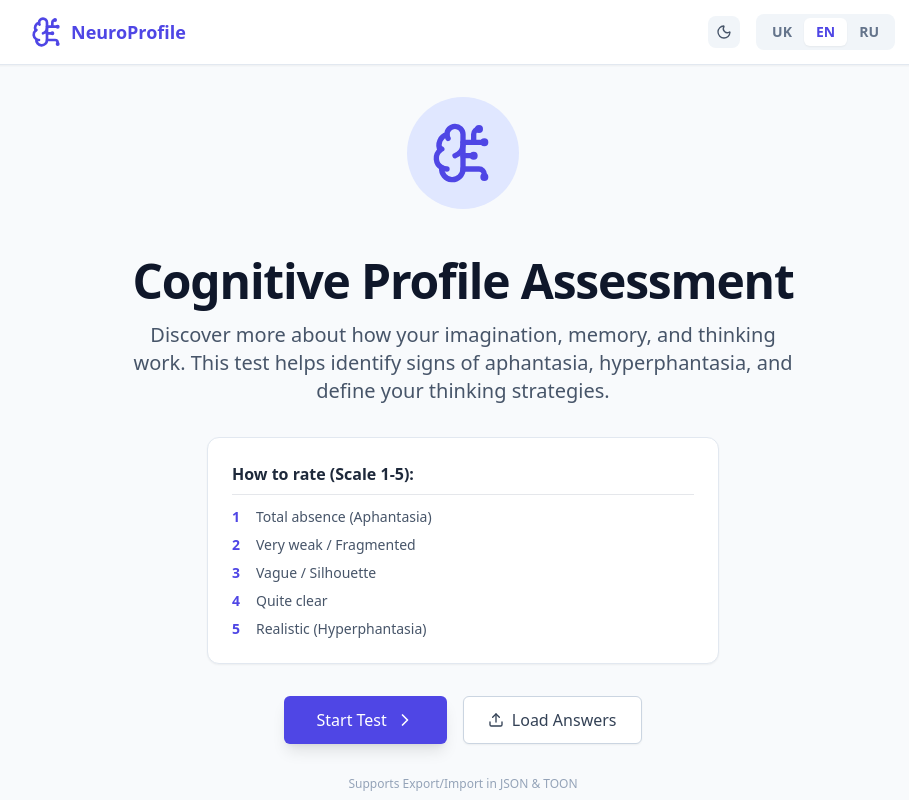
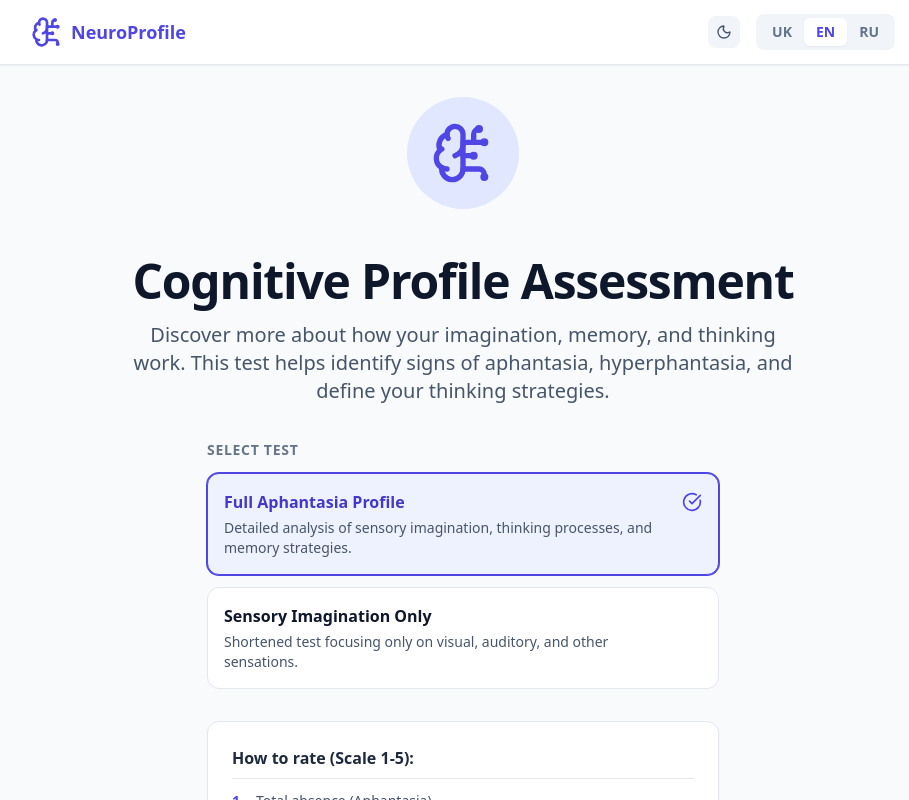
Before and after one commit to ingvar-soloma/Cognitive-Profile-Aphantasia-Test, a React (Vite) app: page / in a window 1280 px wide. Shown: the top 800 px of the page, without its empty margins (177-1086 px from the left). Built offline with nearby package versions, Linux system fonts and the light colour scheme.

Commit message:
feat: Add multi-survey support with per-survey state persistence and user ID tracking.

```diff
--- a/App.tsx
+++ b/App.tsx
@@ -1,5 +1,5 @@
 import React, { useState, useMemo, useRef, useEffect } from 'react';
-import { SURVEY_DATA } from './constants';
+import { AVAILABLE_SURVEYS } from './constants';
 import { Answer, LocalizedCategoryData, Language } from './types';
 import { QuestionCard } from './components/QuestionCard';
 import { Results } from './components/Results';
@@ -35,6 +35,23 @@ const App: React.FC = () => {
     }
     return 'light';
   });
+  const [activeSurveyId, setActiveSurveyId] = useState<string>(AVAILABLE_SURVEYS[0].id);
+  const [userId, setUserId] = useState<string>('');
+
+  // Initialize User ID
+  useEffect(() => {
+      let storedUserId = localStorage.getItem('neuroprofile_user_id');
+      if (!storedUserId) {
+          storedUserId = 'user_' + Math.random().toString(36).substr(2, 9) + '_' + Date.now().toString(36);
+          localStorage.setItem('neuroprofile_user_id', storedUserId);
+      }
+      setUserId(storedUserId);
+  }, []);
+
+  const currentSurvey = useMemo(() =>
+      AVAILABLE_SURVEYS.find(s => s.id === activeSurveyId) || AVAILABLE_SURVEYS[0]
+  , [activeSurveyId]);
+
   const fileInputRef = useRef<HTMLInputElement>(null);
 
   // Handle Theme Logic
@@ -53,7 +70,7 @@ const App: React.FC = () => {
   // Auto-Save & Restore Logic
   useEffect(() => {
     // Check for saved state on mount
-    const saved = localStorage.getItem(LOCAL_STORAGE_KEY);
+    const saved = localStorage.getItem(LOCAL_STORAGE_KEY + '_' + activeSurveyId);
     if (saved) {
       try {
         const parsed = JSON.parse(saved);
@@ -65,8 +82,13 @@ const App: React.FC = () => {
       } catch (e) {
         console.error("Failed to restore state", e);
       }
+    } else {
+        // Reset if no saved state for this survey
+        setAnswers({});
+        setCurrentCategoryIndex(0);
+        setAppState(AppState.INTRO);
     }
-  }, []);
+  }, [activeSurveyId]);
 
   useEffect(() => {
     // Save state whenever it changes
@@ -74,11 +96,14 @@ const App: React.FC = () => {
         const stateToSave = {
             answers,
             currentCategoryIndex,
-            appState
+            appState,
+            userId,
+            surveyId: activeSurveyId,
+            updatedAt: new Date().toISOString()
         };
-        localStorage.setItem(LOCAL_STORAGE_KEY, JSON.stringify(stateToSave));
+        localStorage.setItem(LOCAL_STORAGE_KEY + '_' + activeSurveyId, JSON.stringify(stateToSave));
     }
-  }, [answers, currentCategoryIndex, appState]);
+  }, [answers, currentCategoryIndex, appState, activeSurveyId, userId]);
 
   useEffect(() => {
       // Warn on exit if in survey
@@ -95,7 +120,7 @@ const App: React.FC = () => {
 
   // Derive Localized Data
   const localizedCategories: LocalizedCategoryData[] = useMemo(() => {
-    return SURVEY_DATA.map(cat => ({
+    return currentSurvey.categories.map(cat => ({
       id: cat.id,
       title: cat.title[language],
       description: cat.description[language],
@@ -119,7 +144,7 @@ const App: React.FC = () => {
   const activeCategory = localizedCategories[currentCategoryIndex];
 
   // Progress Calculation
-  const totalQuestions = useMemo(() => SURVEY_DATA.reduce((acc, cat) => acc + cat.questions.length, 0), []);
+  const totalQuestions = useMemo(() => currentSurvey.categories.reduce((acc, cat) => acc + cat.questions.length, 0), [currentSurvey]);
   const answeredCount = Object.keys(answers).length;
   const progressPercent = Math.round((answeredCount / totalQuestions) * 100);
 
@@ -152,14 +177,14 @@ const App: React.FC = () => {
     setAnswers({});
     setCurrentCategoryIndex(0);
     setAppState(AppState.INTRO);
-    localStorage.removeItem(LOCAL_STORAGE_KEY);
+    localStorage.removeItem(LOCAL_STORAGE_KEY + '_' + activeSurveyId);
   };
 
   const downloadProgress = () => {
       const dataStr = "data:text/json;charset=utf-8," + encodeURIComponent(JSON.stringify(answers, null, 2));
       const downloadAnchorNode = document.createElement('a');
       downloadAnchorNode.setAttribute("href", dataStr);
-      downloadAnchorNode.setAttribute("download", `neuroprofile_answers_${new Date().toISOString().slice(0,10)}.json`);
+      downloadAnchorNode.setAttribute("download", `neuroprofile_${userId}_${activeSurveyId}_${new Date().toISOString().slice(0,10)}.json`);
       document.body.appendChild(downloadAnchorNode); // required for firefox
       downloadAnchorNode.click();
       downloadAnchorNode.remove();
@@ -305,6 +330,36 @@ const App: React.FC = () => {
                 </p>
             </div>
 
+            {/* Survey Selector */}
+            <div className="w-full max-w-lg space-y-3 text-left">
+               <label className="text-sm font-semibold text-slate-500 dark:text-slate-400 uppercase tracking-wider">
+                   Select Test
+               </label>
+               <div className="grid grid-cols-1 gap-3">
+                   {AVAILABLE_SURVEYS.map(survey => (
+                       <button
+                           key={survey.id}
+                           onClick={() => setActiveSurveyId(survey.id)}
+                           className={`p-4 rounded-xl border text-left transition-all relative ${
+                               activeSurveyId === survey.id
+                               ? 'border-indigo-600 bg-indigo-50 dark:bg-indigo-900/20 ring-1 ring-indigo-600'
+                               : 'border-slate-200 dark:border-slate-700 bg-white dark:bg-slate-800 hover:border-indigo-300 dark:hover:border-indigo-700'
+                           }`}
+                       >
+                           <div className="flex items-center justify-between mb-1">
+                               <span className={`font-bold ${activeSurveyId === survey.id ? 'text-indigo-700 dark:text-indigo-400' : 'text-slate-900 dark:text-white'}`}>
+                                   {survey.title[language]}
+                               </span>
+                               {activeSurveyId === survey.id && <CheckCircle className="w-5 h-5 text-indigo-600 dark:text-indigo-400" />}
+                           </div>
+                           <p className="text-sm text-slate-600 dark:text-slate-400 pr-6">
+                               {survey.description?.[language]}
+                           </p>
+                       </button>
+                   ))}
+               </div>
+            </div>
+
             <div className="bg-white dark:bg-slate-800 p-6 rounded-xl shadow-sm border border-slate-200 dark:border-slate-700 max-w-lg w-full text-left space-y-3">
                 <h3 className="font-bold text-slate-800 dark:text-slate-200 border-b dark:border-slate-700 pb-2 mb-2">{ui.howToRateTitle}</h3>
                 <ul className="text-sm space-y-2 text-slate-600 dark:text-slate-400">
--- a/constants.ts
+++ b/constants.ts
@@ -1,4 +1,4 @@
-import { CategoryData, QuestionType } from './types';
+import { CategoryData, QuestionType, SurveyDefinition } from './types';
 
 export const SURVEY_DATA: CategoryData[] = [
   {
@@ -479,3 +479,34 @@ export const SURVEY_DATA: CategoryData[] = [
     ],
   },
 ];
+
+export const AVAILABLE_SURVEYS: SurveyDefinition[] = [
+  {
+    id: 'full_aphantasia_profile',
+    title: {
+      uk: 'Повний Профіль Афантазії',
+      en: 'Full Aphantasia Profile',
+      ru: 'Полный Профиль Афантазии'
+    },
+    description: {
+       uk: 'Детальний аналіз сенсорної уяви, процесів мислення та стратегій пам\'яті.',
+       en: 'Detailed analysis of sensory imagination, thinking processes, and memory strategies.',
+       ru: 'Детальный анализ сенсорного воображения, процессов мышления и стратегий памяти.'
+    },
+    categories: SURVEY_DATA
+  },
+  {
+    id: 'sensory_only',
+    title: {
+      uk: 'Тільки Сенсорна Уява',
+      en: 'Sensory Imagination Only',
+      ru: 'Только Сенсорное Воображение'
+    },
+    description: {
+       uk: 'Скорочений тест, що фокусується лише на візуальних, аудіальних та інших відчуттях.',
+       en: 'Shortened test focusing only on visual, auditory, and other sensations.',
+       ru: 'Сокращенный тест, фокусирующийся только на визуальных, аудиальных и других ощущениях.'
+    },
+    categories: [SURVEY_DATA[0]] // Just reusing the first category for the "Sensory" test
+  }
+];
```
Also changed, not shown: types.ts (+14 -0 lines).
